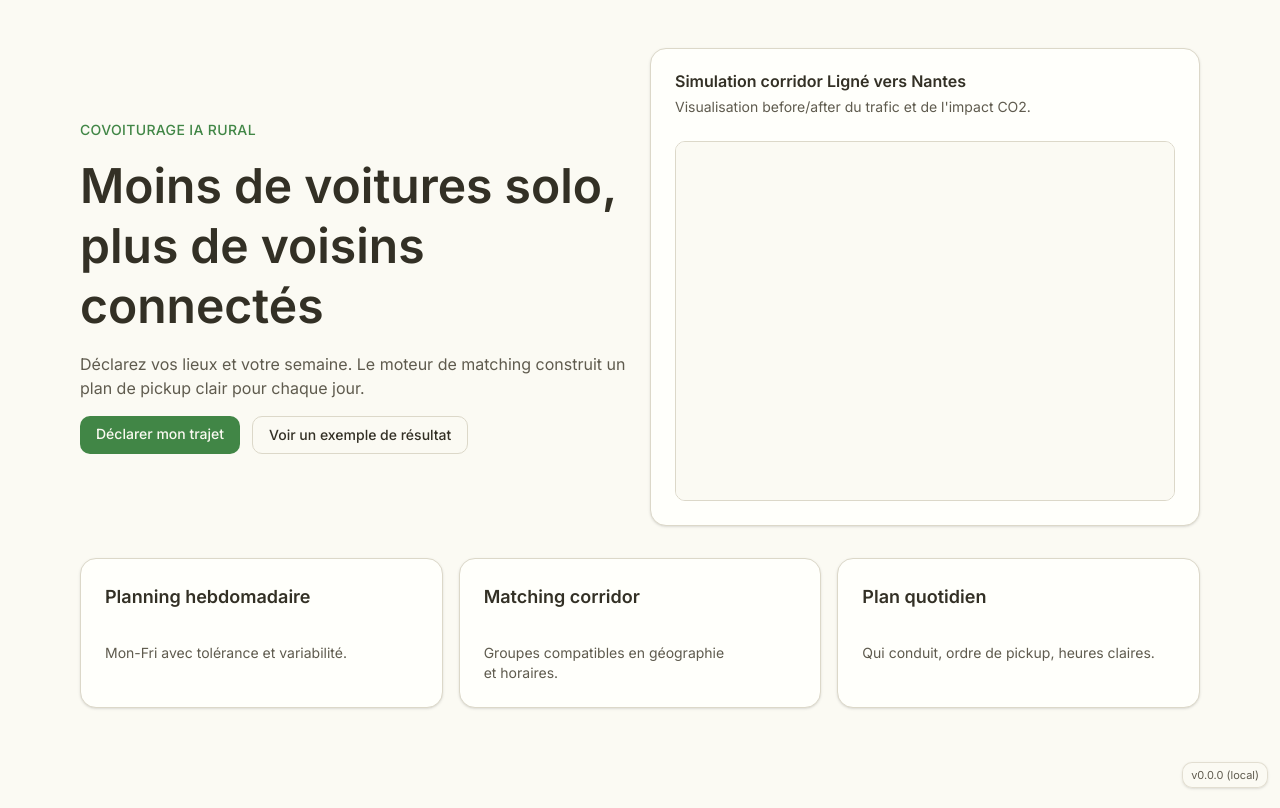
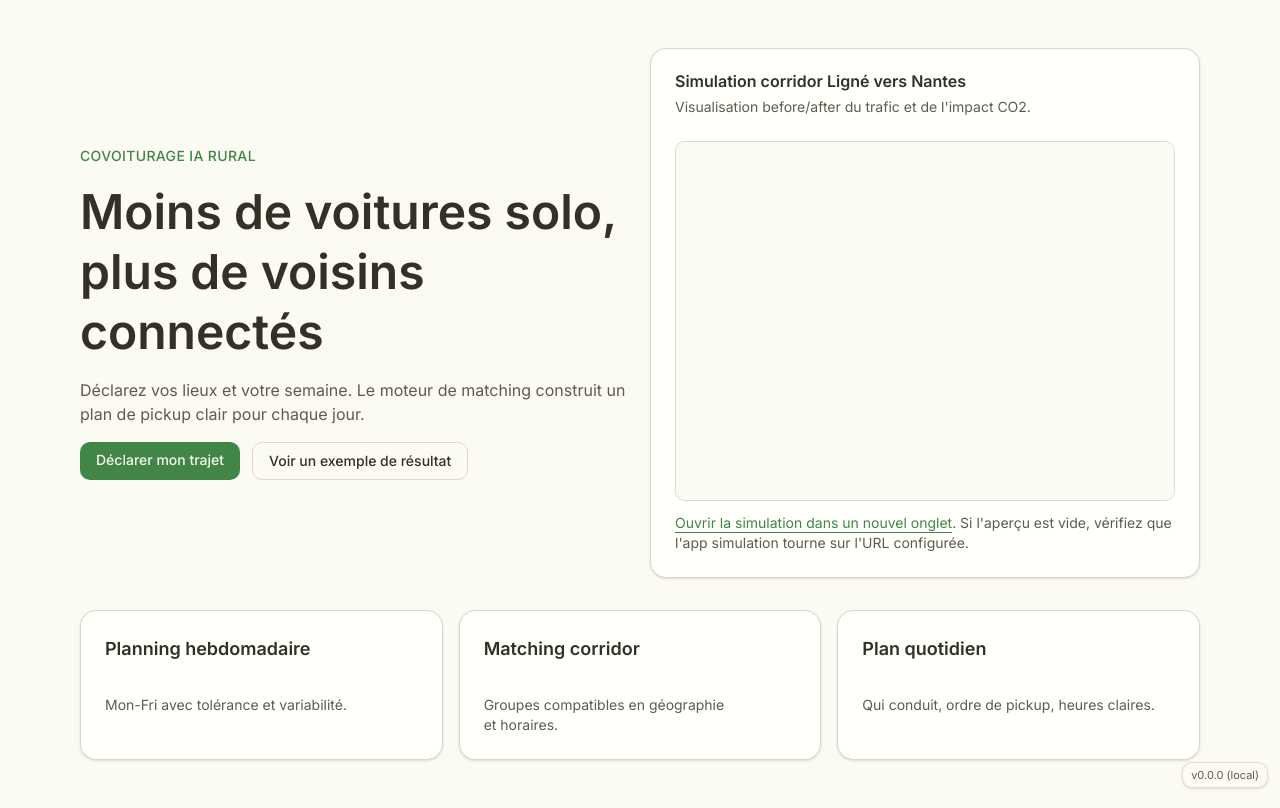
Before and after one commit to edgarmoreaualix/carpool, a Next.js app in the folder apps/web/: page / in a window 1280 px wide. Built offline with nearby package versions, Linux system fonts and the light colour scheme.

Commit message:
fix(web): make simulation embed url configurable and add fallback link

```diff
--- a/apps/web/next.config.ts
+++ b/apps/web/next.config.ts
@@ -9,6 +9,8 @@ const nextConfig: NextConfig = {
       process.env.COMMIT_REF ??
       process.env.VERCEL_GIT_COMMIT_SHA ??
       "local",
+    NEXT_PUBLIC_SIMULATION_URL:
+      process.env.NEXT_PUBLIC_SIMULATION_URL ?? "http://localhost:3001",
   },
 };
 
--- a/apps/web/src/app/page.tsx
+++ b/apps/web/src/app/page.tsx
@@ -2,6 +2,8 @@ import Link from "next/link";
 import { Card, CardContent, CardDescription, CardHeader, CardTitle } from "@/components/ui/card";
 
 export default function Home() {
+  const simulationUrl = process.env.NEXT_PUBLIC_SIMULATION_URL ?? "http://localhost:3001";
+
   return (
     <main className="mx-auto w-full max-w-6xl space-y-8 px-4 py-8 sm:py-12">
       <section className="grid gap-5 lg:grid-cols-2 lg:items-center">
@@ -31,9 +33,15 @@ export default function Home() {
           <CardContent>
             <iframe
               title="Simulation Covoiturage"
-              src="http://localhost:3001"
+              src={simulationUrl}
               className="h-[360px] w-full rounded-md border border-border"
             />
+            <div className="mt-3 text-sm text-muted-foreground">
+              <Link href={simulationUrl} target="_blank" className="text-primary underline underline-offset-4">
+                Ouvrir la simulation dans un nouvel onglet
+              </Link>
+              . Si l&apos;aperçu est vide, vérifiez que l&apos;app simulation tourne sur l&apos;URL configurée.
+            </div>
           </CardContent>
         </Card>
       </section>
```
